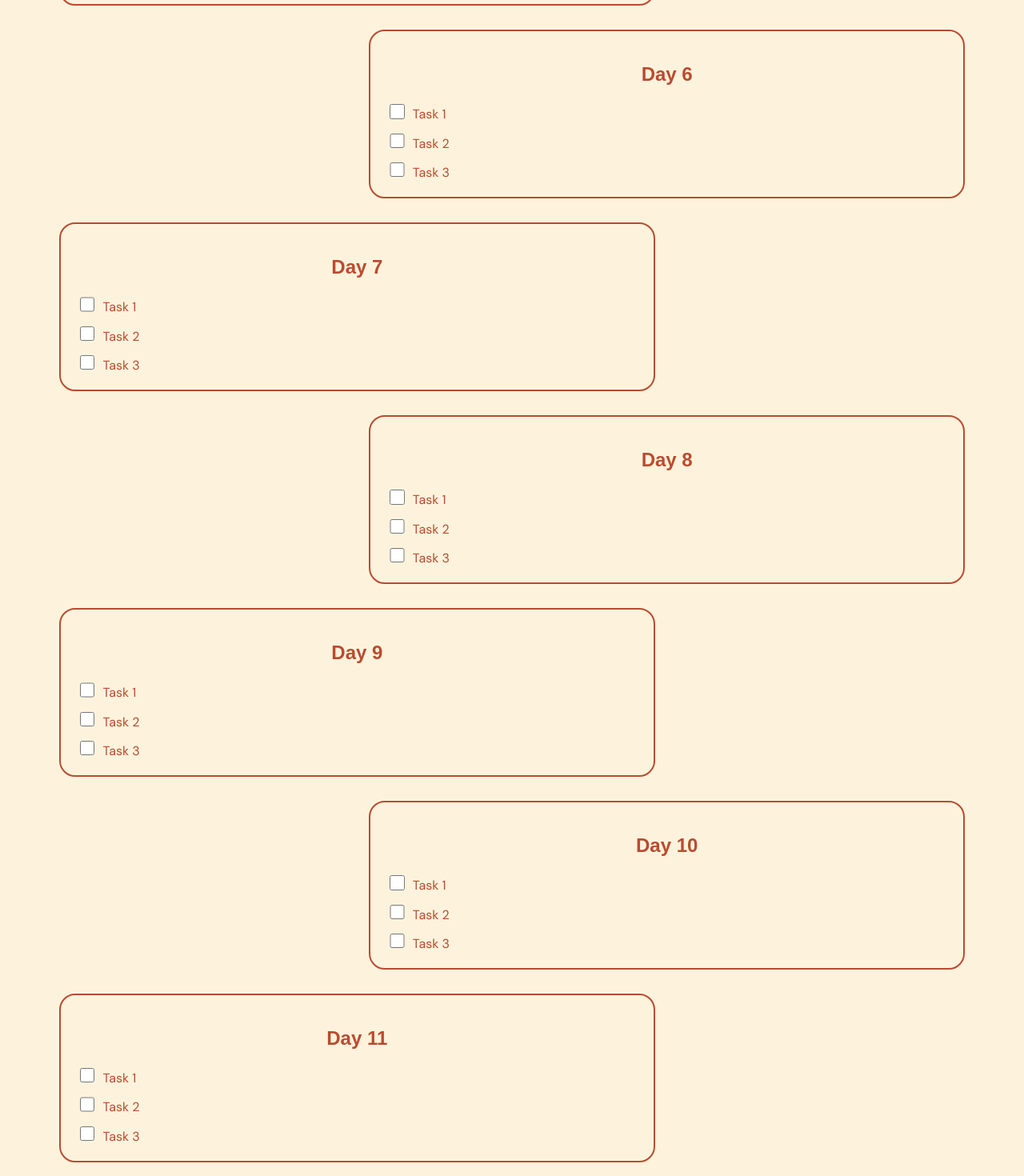
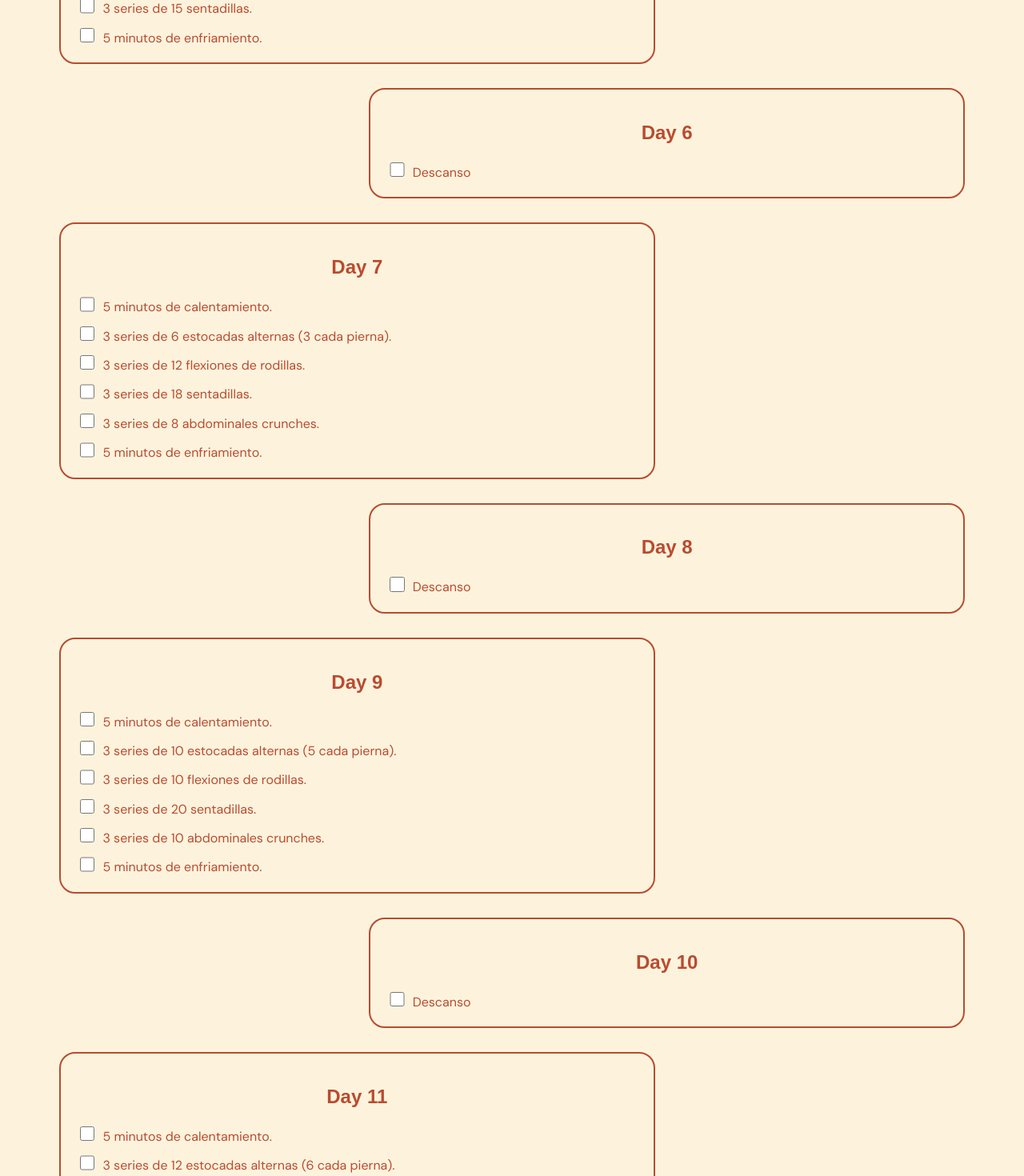
Before and after one commit to ainanicolau/30-day-challenge-tracker, a React (Create React App) app: page / in a window 1280 px wide. Shown: the part 1300-2770 px from the top of the page at 80% size. Built offline with nearby package versions, Linux system fonts and the light colour scheme; a web font is replaced by a local one.

Commit message:
Update initializeTasks function to take tasks from data.json

```diff
--- a/src/App.js
+++ b/src/App.js
@@ -1,6 +1,7 @@
 import React, { useState } from 'react';
 import './App.css';
 import Day from './Day';
+import data from './data.json';
 
 function App() {
   const [tasks, setTasks] = useState([]);
@@ -14,14 +15,13 @@ function App() {
 
   // Create a sample data structure for the tasks
   const initializeTasks = () => {
-    const newTasks = [];
-    for (let i = 0; i < 30; i++) {
-      const dayTasks = [];
-      for (let j = 0; j < 3; j++) {
-        dayTasks.push({ name: `Task ${j + 1}`, completed: false });
-      }
-      newTasks.push(dayTasks);
-    }
+    const newTasks = data.map(dayData => {
+      const tasksArray = Object.values(dayData)[0];
+      return tasksArray.map(taskData => ({
+        name: taskData,
+        completed: false,
+      }));
+    });
     setTasks(newTasks);
   };
 
--- /dev/null
+++ b/src/data.json
@@ -0,0 +1,194 @@
+[
+  {
+    "Día 1": [
+      "5 minutos de calentamiento.",
+      "3 series de 5 flexiones de rodillas.",
+      "3 series de 10 sentadillas.",
+      "3 series de 10 abdominales crunches.",
+      "5 minutos de enfriamiento."
+    ]
+  },
+  {
+    "Día 2": ["Descanso"]
+  },
+  {
+    "Día 3": [
+      "5 minutos de calentamiento.",
+      "3 series de 10 estocadas alternas (5 cada pierna).",
+      "3 series de 8-10 flexiones de rodillas.",
+      "3 series de 12 sentadillas.",
+      "5 minutos de enfriamiento."
+    ]
+  },
+  {
+    "Día 4": ["Descanso"]
+  },
+  {
+    "Día 5": [
+      "5 minutos de calentamiento.",
+      "3 series de 12 abdominales crunches.",
+      "3 series de 8 flexiones de rodillas.",
+      "3 series de 15 sentadillas.",
+      "5 minutos de enfriamiento."
+    ]
+  },
+  {
+    "Día 6": ["Descanso"]
+  },
+  {
+    "Día 7": [
+      "5 minutos de calentamiento.",
+      "3 series de 6 estocadas alternas (3 cada pierna).",
+      "3 series de 12 flexiones de rodillas.",
+      "3 series de 18 sentadillas.",
+      "3 series de 8 abdominales crunches.",
+      "5 minutos de enfriamiento."
+    ]
+  },
+  {
+    "Día 8": ["Descanso"]
+  },
+  {
+    "Día 9": [
+      "5 minutos de calentamiento.",
+      "3 series de 10 estocadas alternas (5 cada pierna).",
+      "3 series de 10 flexiones de rodillas.",
+      "3 series de 20 sentadillas.",
+      "3 series de 10 abdominales crunches.",
+      "5 minutos de enfriamiento."
+    ]
+  },
+  {
+    "Día 10": ["Descanso"]
+  },
+  {
+    "Día 11": [
+      "5 minutos de calentamiento.",
+      "3 series de 12 estocadas alternas (6 cada pierna).",
+      "3 series de 15 flexiones de rodillas.",
+      "3 series de 20 sentadillas.",
+      "3 series de 12 abdominales crunches.",
+      "5 minutos de enfriamiento."
+    ]
+  },
+  {
+    "Día 12": ["Descanso"]
+  },
+  {
+    "Día 13": [
+      "5 minutos de calentamiento.",
+      "3 series de 15 estocadas alternas (7 cada pierna).",
+      "3 series de 12 flexiones de rodillas.",
+      "3 series de 25 sentadillas.",
+      "3 series de 15 abdominales crunches.",
+      "5 minutos de enfriamiento."
+    ]
+  },
+  {
+    "Día 14": ["Descanso"]
+  },
+  {
+    "Día 15": [
+      "5 minutos de calentamiento.",
+      "3 series de 20 estocadas alternas (10 cada pierna).",
+      "3 series de 15 flexiones de rodillas.",
+      "3 series de 30 sentadillas.",
+      "3 series de 15 abdominales crunches.",
+      "5 minutos de enfriamiento."
+    ]
+  },
+  {
+    "Día 16": ["Descanso"]
+  },
+  {
+    "Día 17": [
+      "5 minutos de calentamiento.",
+      "3 series de 20 estocadas alternas (10 cada pierna).",
+      "3 series de 15 flexiones de rodillas.",
+      "3 series de 35 sentadillas.",
+      "3 series de 15 abdominales crunches.",
+      "5 minutos de enfriamiento."
+    ]
+  },
+  {
+    "Día 18": ["Descanso"]
+  },
+  {
+    "Día 19": [
+      "5 minutos de calentamiento.",
+      "3 series de 25 estocadas alternas (12 cada pierna).",
+      "3 series de 18 flexiones de rodillas.",
+      "3 series de 40 sentadillas.",
+      "3 series de 20 abdominales crunches.",
+      "5 minutos de enfriamiento."
+    ]
+  },
+  {
+    "Día 20": ["Descanso"]
+  },
+  {
+    "Día 21": [
+      "5 minutos de calentamiento.",
+      "3 series de 25 estocadas alternas (12 cada pierna).",
+      "3 series de 20 flexiones de rodillas.",
+      "3 series de 45 sentadillas.",
+      "3 series de 20 abdominales crunches.",
+      "5 minutos de enfriamiento."
+    ]
+  },
+  {
+    "Día 22": ["Descanso"]
+  },
+  {
+    "Día 23": [
+      "5 minutos de calentamiento.",
+      "3 series de 30 estocadas alternas (15 cada pierna).",
+      "3 series de 20 flexiones de rodillas.",
+      "3 series de 50 sentadillas.",
+      "3 series de 20 abdominales crunches.",
+      "5 minutos de enfriamiento."
+    ]
+  },
+  {
+    "Día 24": ["Descanso"]
+  },
+  {
+    "Día 25": [
+      "5 minutos de calentamiento.",
+      "3 series de 30 estocadas alternas (15 cada pierna).",
+      "3 series de 25 flexiones de rodillas.",
+      "3 series de 50 sentadillas.",
+      "3 series de 25 abdominales crunches.",
+      "5 minutos de enfriamiento."
+    ]
+  },
+  {
+    "Día 26": ["Descanso"]
+  },
+  {
+    "Día 27": [
+      "5 minutos de calentamiento.",
+      "3 series de 35 estocadas alternas (18 cada pierna).",
+      "3 series de 25 flexiones de rodillas.",
+      "3 series de 55 sentadillas.",
+      "3 series de 25 abdominales crunches.",
+      "5 minutos de enfriamiento."
+    ]
+  },
+  {
+    "Día 28": ["Descanso"]
+  },
+  {
+    "Día 29": [
+      "5 minutos de calentamiento.",
+      "3 series de 35 estocadas alternas (18 cada pierna).",
+      "3 series de 30 flexiones de rodillas.",
+      "3 series de 60 sentadillas.",
+      "3 series de 30 abdominales crunches.",
+      "5 minutos de enfriamiento."
+    ]
+  },
+  {
+    "Día 30": ["Descanso"]
+  }
+]
```
